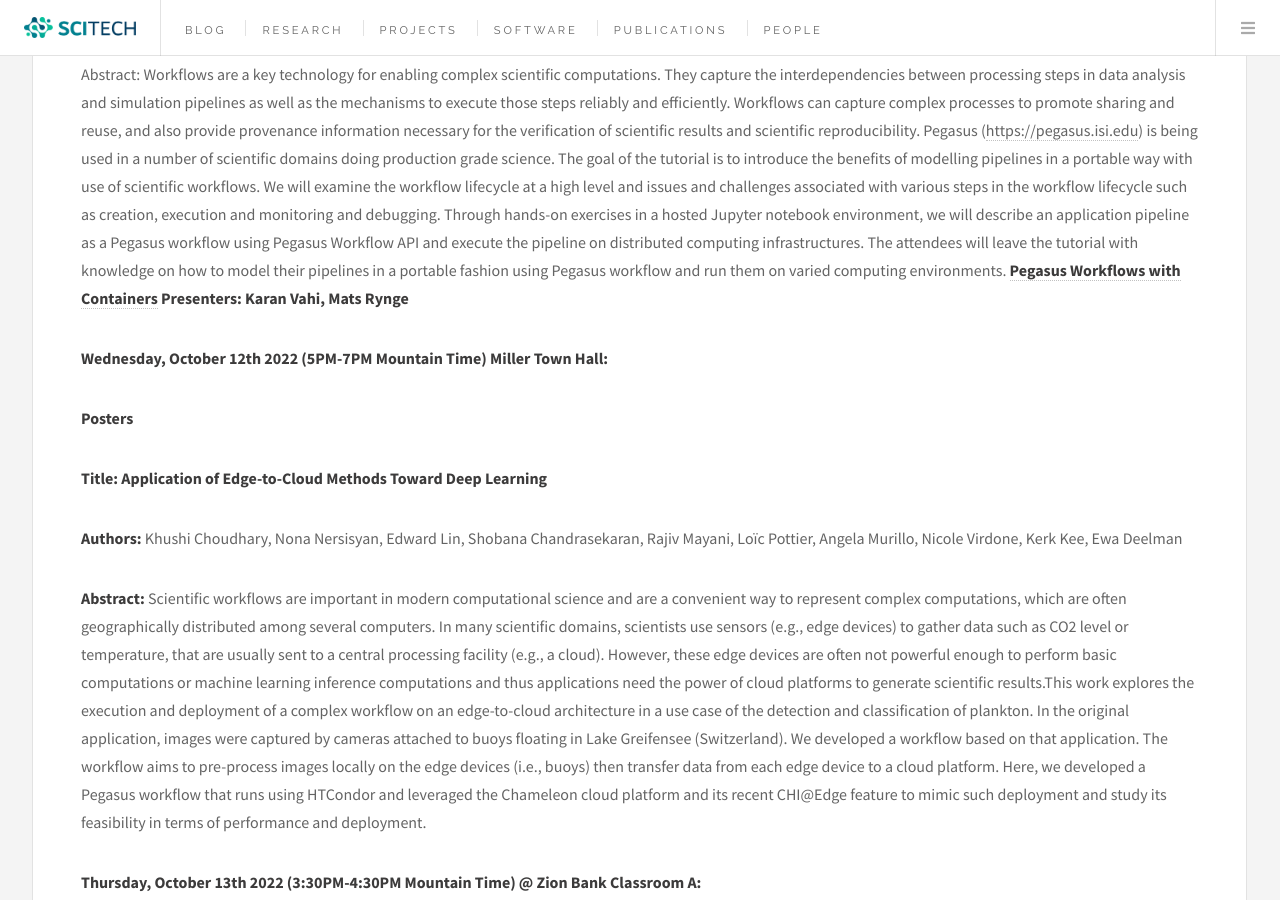
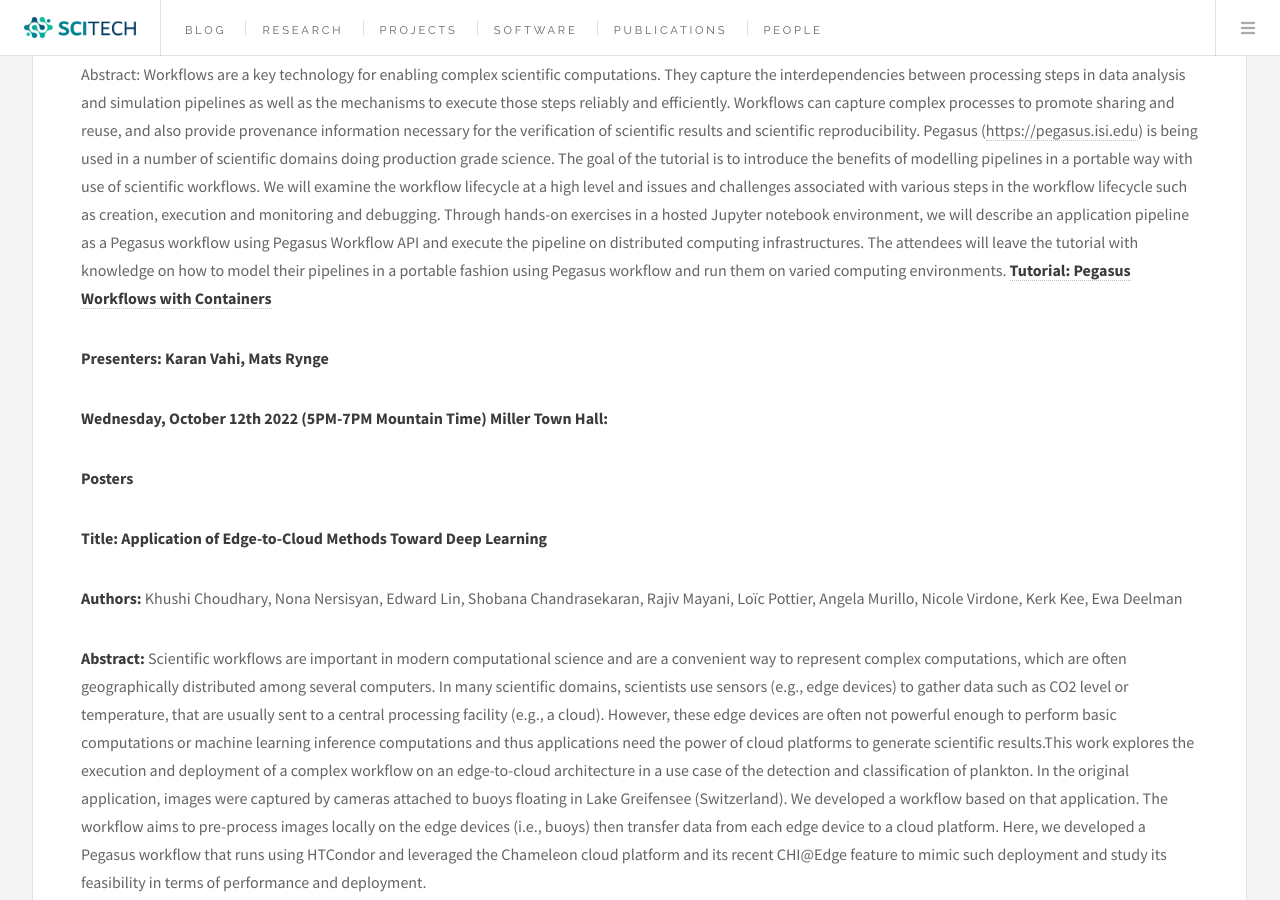
Before and after one commit to scitech-isi/scitech-isi.github.io, a Jekyll site: the page built from _posts/2022-09-12-escience22.md, in a window 1280 px wide and 900 px high, scrolled down 1413 px. Built offline with Jekyll 4.4.1, drawn with Linux system fonts in a browser that asks for light colours.

Commit message:
Update 2022-09-12-escience22.md

```diff
--- a/_posts/2022-09-12-escience22.md
+++ b/_posts/2022-09-12-escience22.md
@@ -19,7 +19,8 @@
 PRESENTATION: This is a 2 hours hands on tutorial conducted by Pegasus staff members on composing workflows using Pegasus 5.0 and running them in a hosted Jupyter Notebook environment The goal of the tutorial is to introduce the benefits of modeling pipelines in a portable way with use of scientific workflows. We will examine the workflow lifecycle at a high level and issues and challenges associated with various steps in the workflow lifecycle such as creation, execution and monitoring and debugging. Through hands-on exercises in a hosted Jupyter notebook environment, we will describe an application pipeline as a Pegasus workflow using Pegasus Workflow API and execute the pipeline on distributed computing infrastructures. The attendees will leave the tutorial with knowledge on how to model their pipelines in a portable fashion using Pegasus workflow and run them on varied computing environments.
 
 Abstract: Workflows are a key technology for enabling complex scientific computations. They capture the interdependencies between processing steps in data analysis and simulation pipelines as well as the mechanisms to execute those steps reliably and efficiently. Workflows can capture complex processes to promote sharing and reuse, and also provide provenance information necessary for the verification of scientific results and scientific reproducibility. Pegasus (<a href="https://pegasus.isi.edu">https://pegasus.isi.edu</a>) is being used in a number of scientific domains doing production grade science. The goal of the tutorial is to introduce the benefits of modelling pipelines in a portable way with use of scientific workflows. We will examine the workflow lifecycle at a high level and issues and challenges associated with various steps in the workflow lifecycle such as creation, execution and monitoring and debugging. Through hands-on exercises in a hosted Jupyter notebook environment, we will describe an application pipeline as a Pegasus workflow using Pegasus Workflow API and execute the pipeline on distributed computing infrastructures. The attendees will leave the tutorial with knowledge on how to model their pipelines in a portable fashion using Pegasus workflow and run them on varied computing environments.
-<b><a href="https://www.escience-conference.org/2022/tutorials/pegasus_50_workflows/">Pegasus Workflows with Containers</a></b>
+<b><a href="https://www.escience-conference.org/2022/tutorials/pegasus_50_workflows/">Tutorial: Pegasus Workflows with Containers</a></b>
+
 **Presenters: Karan Vahi, Mats Rynge**
 
 
```
